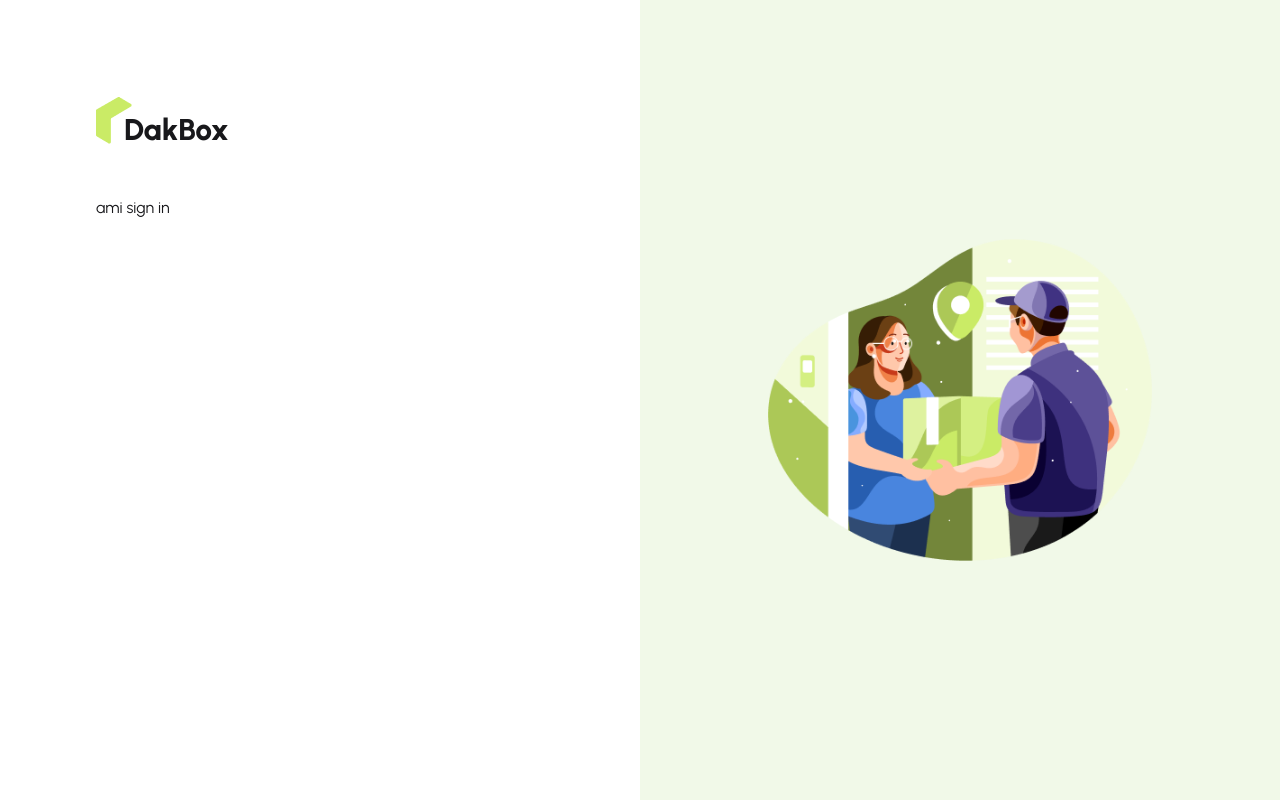
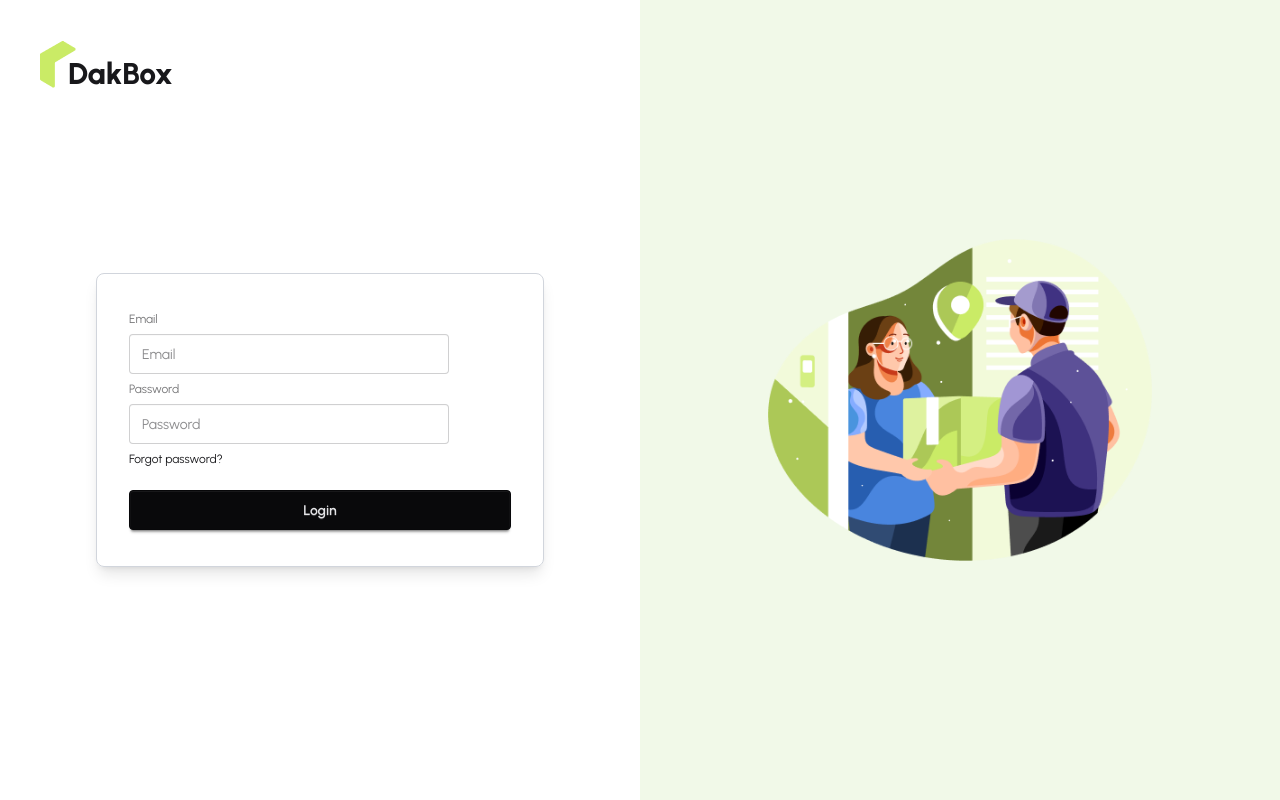
Before and after one commit to Muntasir-WSX/DakBox-Client, a React (Vite) app: page /signin in a window 1280 px wide. Built offline with nearby package versions, Linux system fonts and the light colour scheme.

Commit message:
SignIn page Started

```diff
--- a/package.json
+++ b/package.json
@@ -17,6 +17,7 @@
     "react": "^19.2.0",
     "react-dom": "^19.2.0",
     "react-fast-marquee": "^1.6.5",
+    "react-hook-form": "^7.71.1",
     "react-responsive-carousel": "^3.2.23",
     "react-router": "^7.12.0",
     "react-router-dom": "^7.13.0",
--- a/src/Layouts/AuthLayout/AuthLayout.jsx
+++ b/src/Layouts/AuthLayout/AuthLayout.jsx
@@ -3,30 +3,29 @@ import { Outlet } from 'react-router';
 import AuthImage from "../../assets/authImage.png";
 import DakBox from '../../Pages/SharedCopmponents/DakBoxLogo/DakBox';
 
-
 const AuthLayout = () => {
     return (
-        <div className="flex flex-col lg:flex-row min-h-screen bg-white">
-            {/* Left Side: Form Content */}
-            <div className="w-full lg:w-1/2 flex flex-col p-8 md:p-16 lg:p-24">
-                {/* Logo Import */}
-                <div className="mb-12">
-                    <DakBox />
-                </div>
+        <div className="flex min-h-screen bg-white relative overflow-hidden">
 
-                {/* Dynamic Content (Login/Register Form) */}
-                <div className="w-full max-w-md mx-auto lg:mx-0">
+            {/* Logo: Positioned at Top Left Corner */}
+            <div className="absolute top-6 left-6 md:top-10 md:left-10 z-50">
+                <DakBox />
+            </div>
+
+            {/* Left Side: Form Content (Strictly 50%) */}
+            <div className="w-full lg:w-1/2 flex items-center justify-center p-6 md:p-12">
+                <div className="w-full max-w-md">
                     <Outlet />
                 </div>
             </div>
 
-            {/* Right Side: Image Illustration */}
-            <div className="hidden lg:flex w-1/2 bg-[#F1F9E8] items-center justify-center p-12">
-                <div className="relative w-full max-w-lg">
+            {/* Right Side: Image Illustration (Strictly 50% No Gaps) */}
+            <div className="hidden lg:flex w-1/2 bg-[#F1F9E8] items-center justify-center relative">
+                <div className="w-full h-full flex items-center justify-center p-16">
                     <img
                         src={AuthImage}
                         alt="Authentication Illustration"
-                        className="w-full h-auto object-contain"
+                        className="max-w-full max-h-[80vh] object-contain"
                     />
                 </div>
             </div>
--- a/src/Pages/AuthPages/SignIn/SignIn.jsx
+++ b/src/Pages/AuthPages/SignIn/SignIn.jsx
@@ -1,11 +1,32 @@
-import React from 'react';
+import React from "react";
+import { useForm } from "react-hook-form";
 
 const SignIn = () => {
-    return (
-        <div>
-            ami sign in
-        </div>
-    );
+
+    const {register ,handleSubmit} = useForm();
+
+     const onSubmit = data => {
+        console.log(data);
+     };
+  return (
+    <div>
+      <form onSubmit={handleSubmit(onSubmit)} className="form-control max-w-md mx-auto mt-10 p-8 border border-gray-300 rounded-lg shadow-lg">
+        <fieldset className="fieldset">
+          <label className="label">Email</label>
+          <input type="email" {...register('email')} className="input" placeholder="Email" />
+
+          <label className="label">Password</label>
+          <input type="password" {...register('password')} className="input" placeholder="Password" />
+
+          <div>
+            <a className="link link-hover">Forgot password?</a>
+          </div>
+
+          <button className="btn btn-neutral mt-4">Login</button>
+        </fieldset>
+      </form>
+    </div>
+  );
 };
 
 export default SignIn;
```
Also changed, not shown: 1 other file (tests, documents, lock files or other folders).
